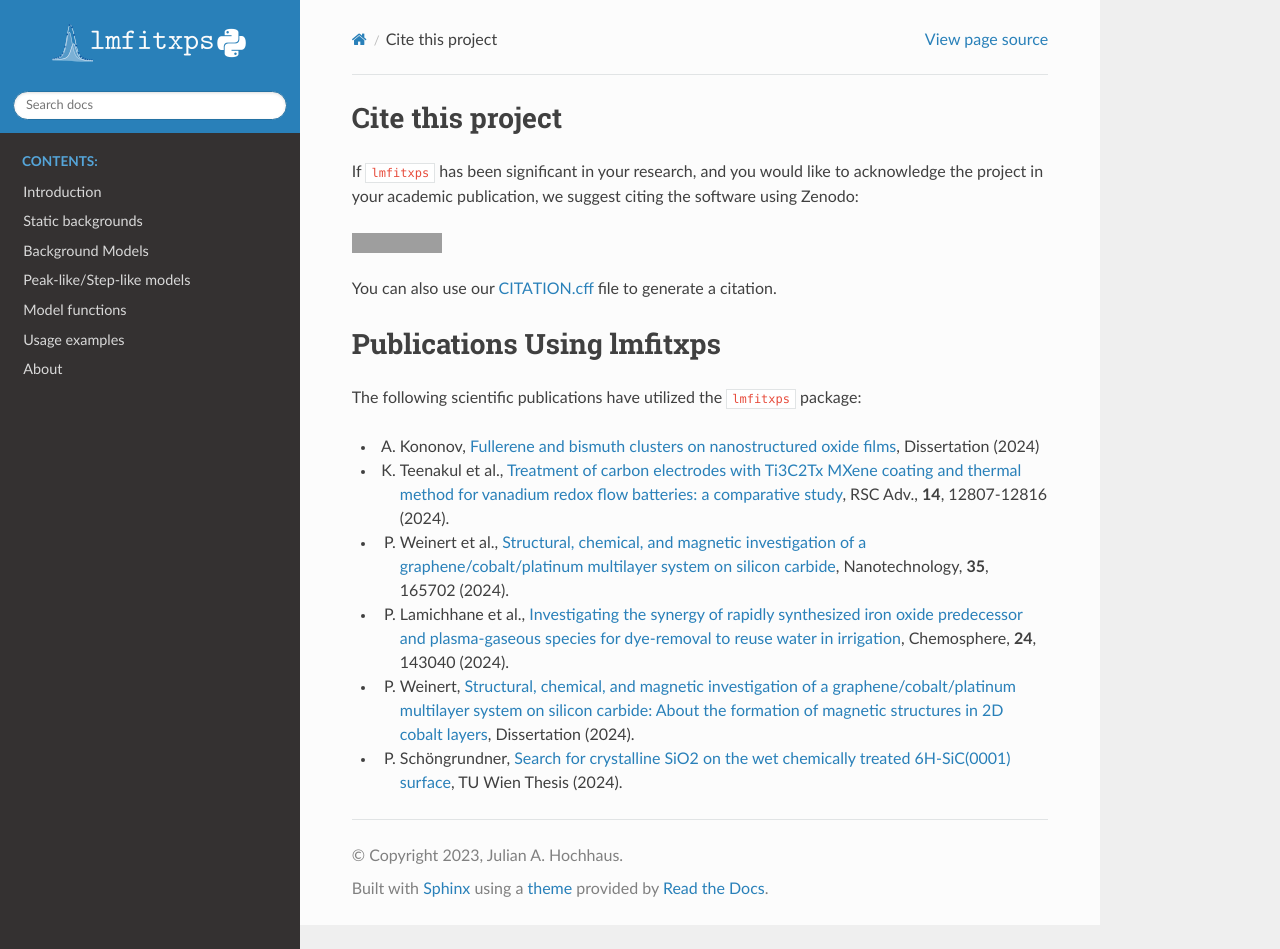
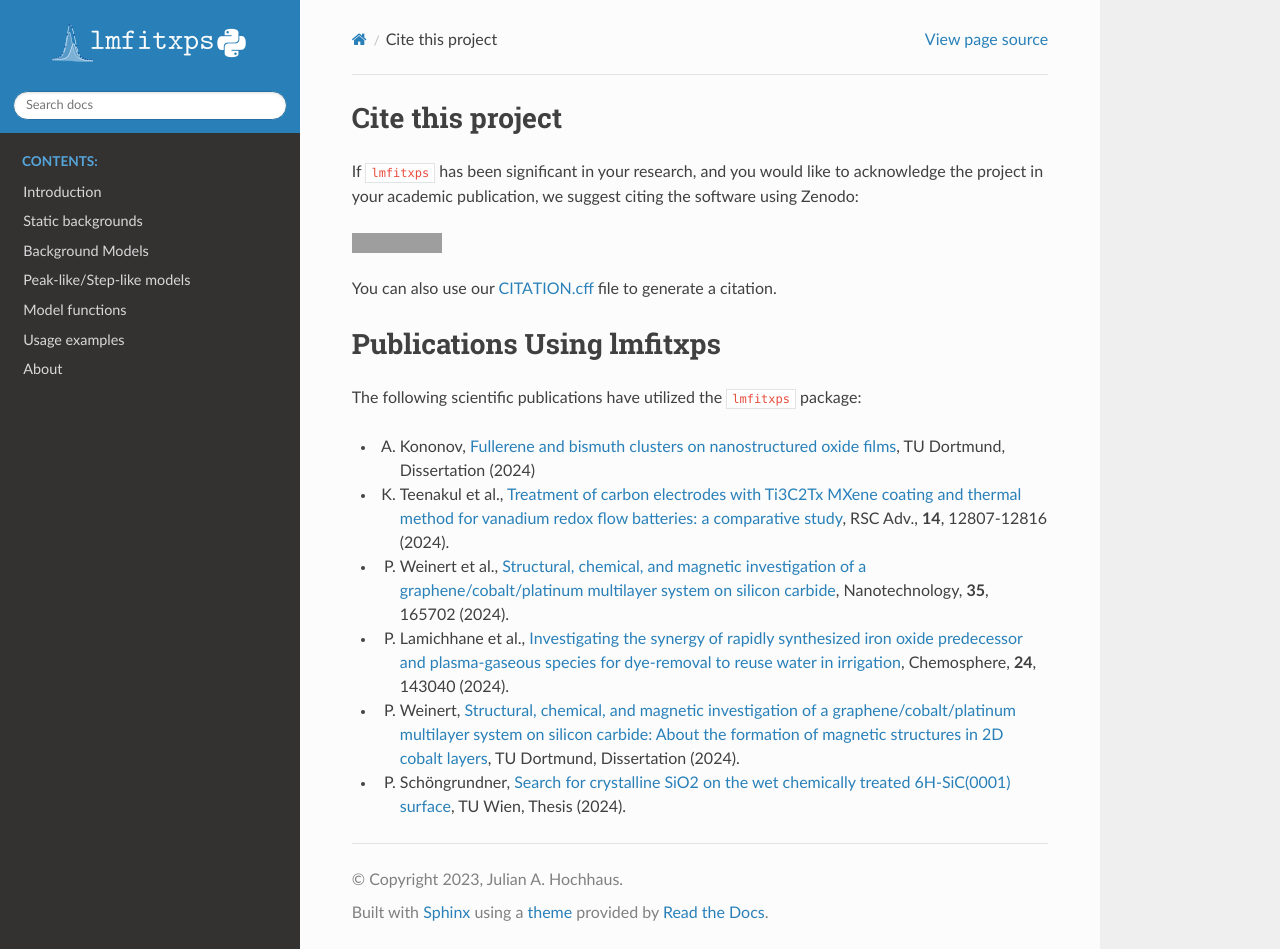
Before and after one commit to Julian-Hochhaus/lmfitxps, a Sphinx documentation site: the page built from docs/citations.rst, in a window 1280 px wide and 949 px high. Built offline with Sphinx 7.4.7 and the Read the Docs theme 3.1.0, drawn with Linux system fonts in a browser that asks for light colours; grey boxes are pictures that could not be loaded.

Commit message:
corrected inconsistencies in citations

```diff
--- a/docs/citations.rst
+++ b/docs/citations.rst
@@ -13,9 +13,9 @@ Publications Using lmfitxps
 
 The following scientific publications have utilized the ``lmfitxps`` package:
 
-- A. Kononov, `Fullerene and bismuth clusters on nanostructured oxide films <http://dx.doi.org/10.17877/DE290R-24509>`_, Dissertation (2024)
+- A. Kononov, `Fullerene and bismuth clusters on nanostructured oxide films <http://dx.doi.org/10.17877/DE290R-24509>`_, TU Dortmund, Dissertation (2024)
 - K. Teenakul et al., `Treatment of carbon electrodes with Ti3C2Tx MXene coating and thermal method for vanadium redox flow batteries: a comparative study <https://doi.org/10.1039/D4RA01380H>`_, RSC Adv., **14**, 12807-12816 (2024).
 - P. Weinert et al., `Structural, chemical, and magnetic investigation of a graphene/cobalt/platinum multilayer system on silicon carbide <http://dx.doi.org/10.1088/1361-6528/ad1d7b>`_, Nanotechnology, **35**, 165702 (2024).
 - P. Lamichhane et al., `Investigating the synergy of rapidly synthesized iron oxide predecessor and plasma-gaseous species for dye-removal to reuse water in irrigation <https://doi.org/10.1016/j.chemosphere.2024.143040>`_, Chemosphere, **24**, 143040 (2024).
-- P. Weinert, `Structural, chemical, and magnetic investigation of a graphene/cobalt/platinum multilayer system on silicon carbide: About the formation of magnetic structures in 2D cobalt layers <https://d-nb.info/1328839591>`_, Dissertation (2024).
-- P. Schöngrundner, `Search for crystalline SiO2 on the wet chemically treated 6H-SiC(0001) surface <https://doi.org/10.34726/HSS.2024.124590>`_, TU Wien Thesis (2024).
+- P. Weinert, `Structural, chemical, and magnetic investigation of a graphene/cobalt/platinum multilayer system on silicon carbide: About the formation of magnetic structures in 2D cobalt layers <https://d-nb.info/1328839591>`_, TU Dortmund, Dissertation (2024).
+- P. Schöngrundner, `Search for crystalline SiO2 on the wet chemically treated 6H-SiC(0001) surface <https://doi.org/10.34726/HSS.2024.124590>`_, TU Wien, Thesis (2024).
```
